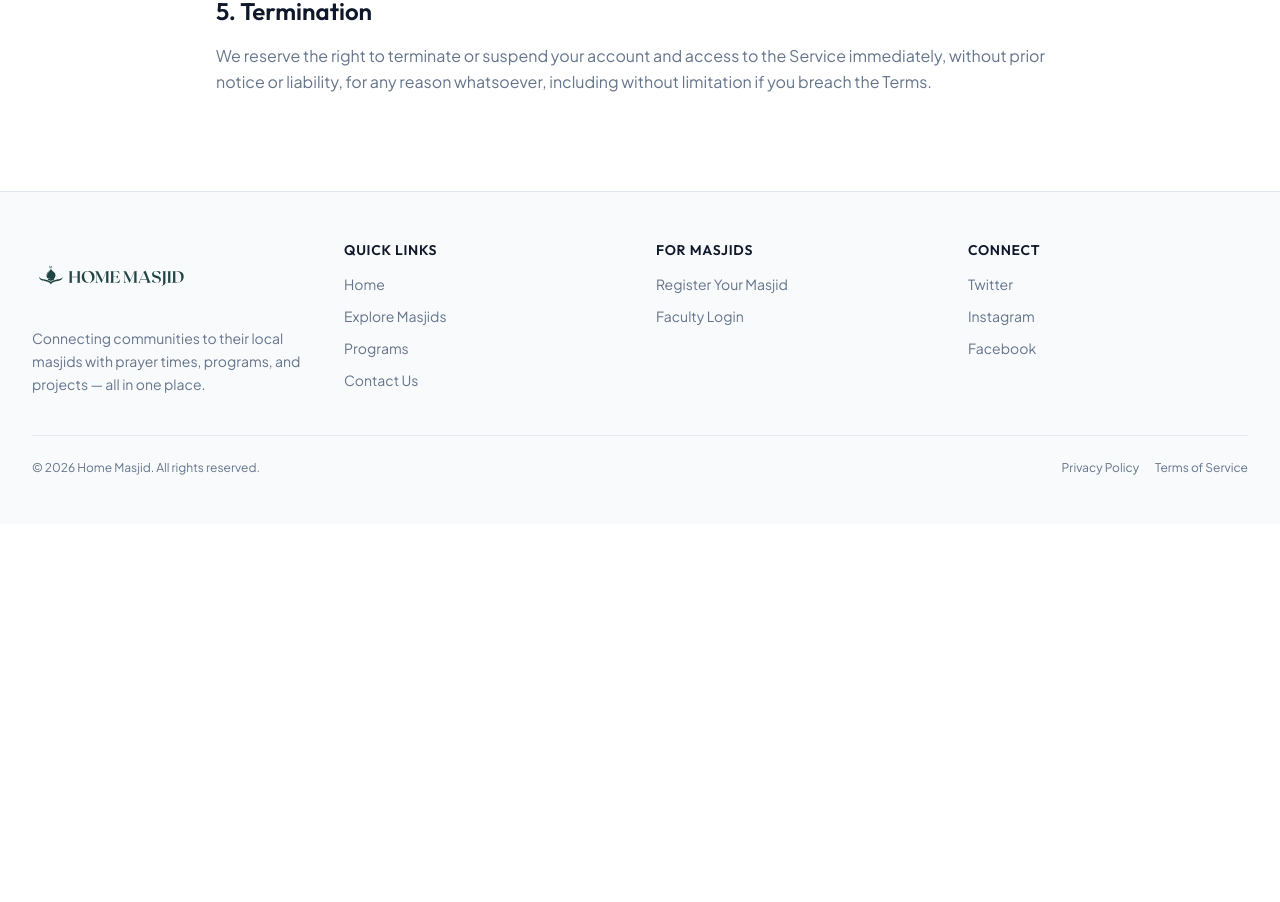
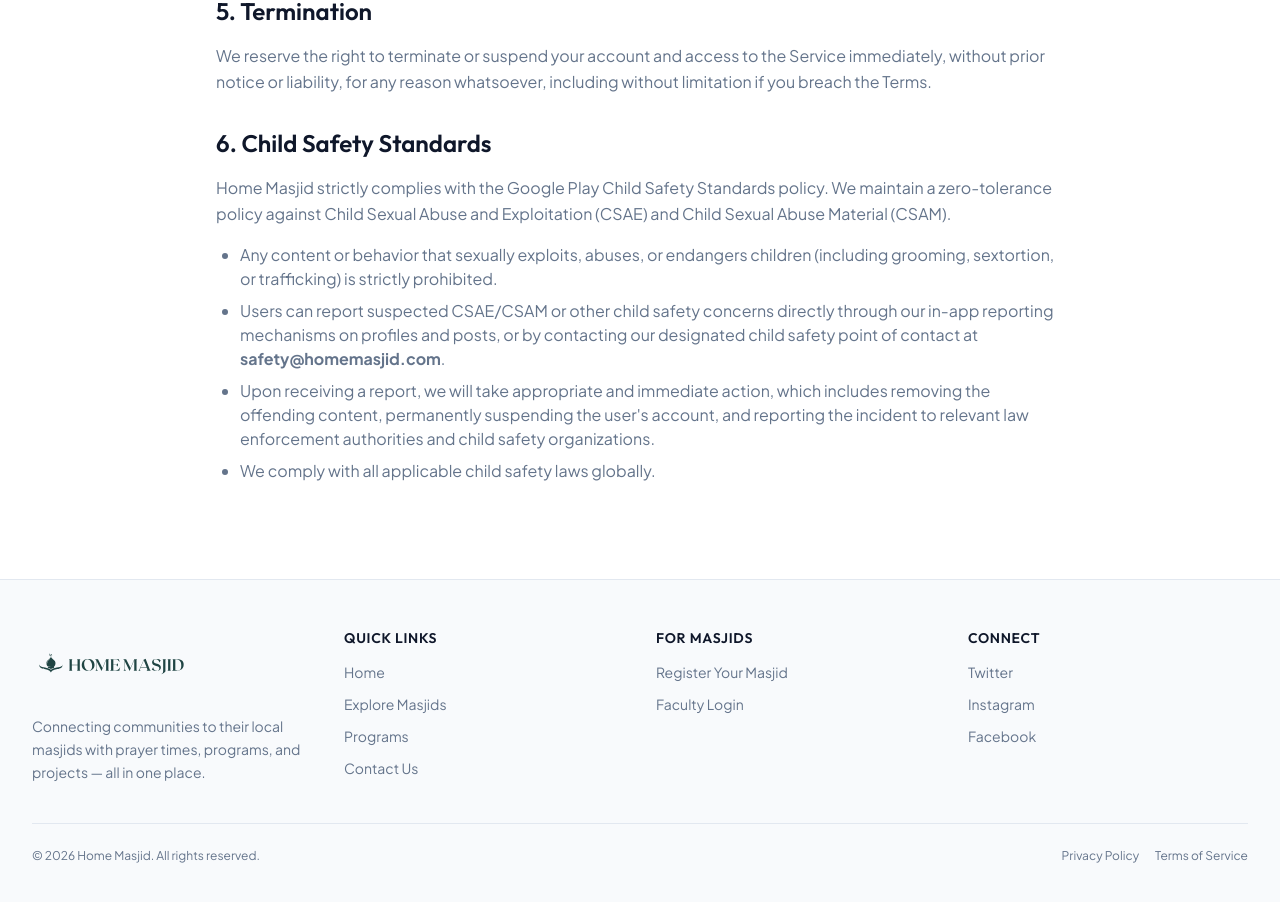
Before and after one commit to seitzcodes/home-masjid, a Next.js app: page /terms in a window 1280 px wide. Shown: the part 940-1842 px from the top of the page. Before the commit the page ends 1464 px from the top, so only its background shows below. Built offline with nearby package versions, Linux system fonts and the light colour scheme; no server answers.

Commit message:
docs: add Google Play Child Safety Standards compliance to terms and privacy

```diff
--- a/src/app/(public)/privacy/page.tsx
+++ b/src/app/(public)/privacy/page.tsx
@@ -61,6 +61,17 @@
             If you have any questions about this privacy policy or our privacy practices, please contact us at privacy@homemasjid.com.
           </p>
         </section>
+
+        <section className="mb-8">
+          <h2 className="text-2xl font-semibold mb-4 text-foreground">6. Child Safety and Reporting</h2>
+          <p className="text-muted-foreground leading-relaxed">
+            Protecting children is of paramount importance to us. In accordance with Google Play's Child Safety Standards policy, Home Masjid is committed to keeping our platform free of Child Sexual Abuse and Exploitation (CSAE).
+          </p>
+          <ul className="list-disc pl-6 text-muted-foreground mt-4 space-y-2">
+            <li>If you report an incident of CSAE or CSAM using our in-app reporting mechanisms or via email at <strong>safety@homemasjid.com</strong>, we collect the necessary information to thoroughly investigate the claim.</li>
+            <li>We may share user data, metadata, and report details with relevant law enforcement agencies and child protection organizations if we determine that a user has violated our zero-tolerance policy on child safety.</li>
+          </ul>
+        </section>
       </div>
     </div>
   );
--- a/src/app/(public)/terms/page.tsx
+++ b/src/app/(public)/terms/page.tsx
@@ -54,6 +54,19 @@
             We reserve the right to terminate or suspend your account and access to the Service immediately, without prior notice or liability, for any reason whatsoever, including without limitation if you breach the Terms.
           </p>
         </section>
+
+        <section className="mb-8">
+          <h2 className="text-2xl font-semibold mb-4 text-foreground">6. Child Safety Standards</h2>
+          <p className="text-muted-foreground leading-relaxed">
+            Home Masjid strictly complies with the Google Play Child Safety Standards policy. We maintain a zero-tolerance policy against Child Sexual Abuse and Exploitation (CSAE) and Child Sexual Abuse Material (CSAM).
+          </p>
+          <ul className="list-disc pl-6 text-muted-foreground mt-4 space-y-2">
+            <li>Any content or behavior that sexually exploits, abuses, or endangers children (including grooming, sextortion, or trafficking) is strictly prohibited.</li>
+            <li>Users can report suspected CSAE/CSAM or other child safety concerns directly through our in-app reporting mechanisms on profiles and posts, or by contacting our designated child safety point of contact at <strong>safety@homemasjid.com</strong>.</li>
+            <li>Upon receiving a report, we will take appropriate and immediate action, which includes removing the offending content, permanently suspending the user's account, and reporting the incident to relevant law enforcement authorities and child safety organizations.</li>
+            <li>We comply with all applicable child safety laws globally.</li>
+          </ul>
+        </section>
       </div>
     </div>
   );
```
